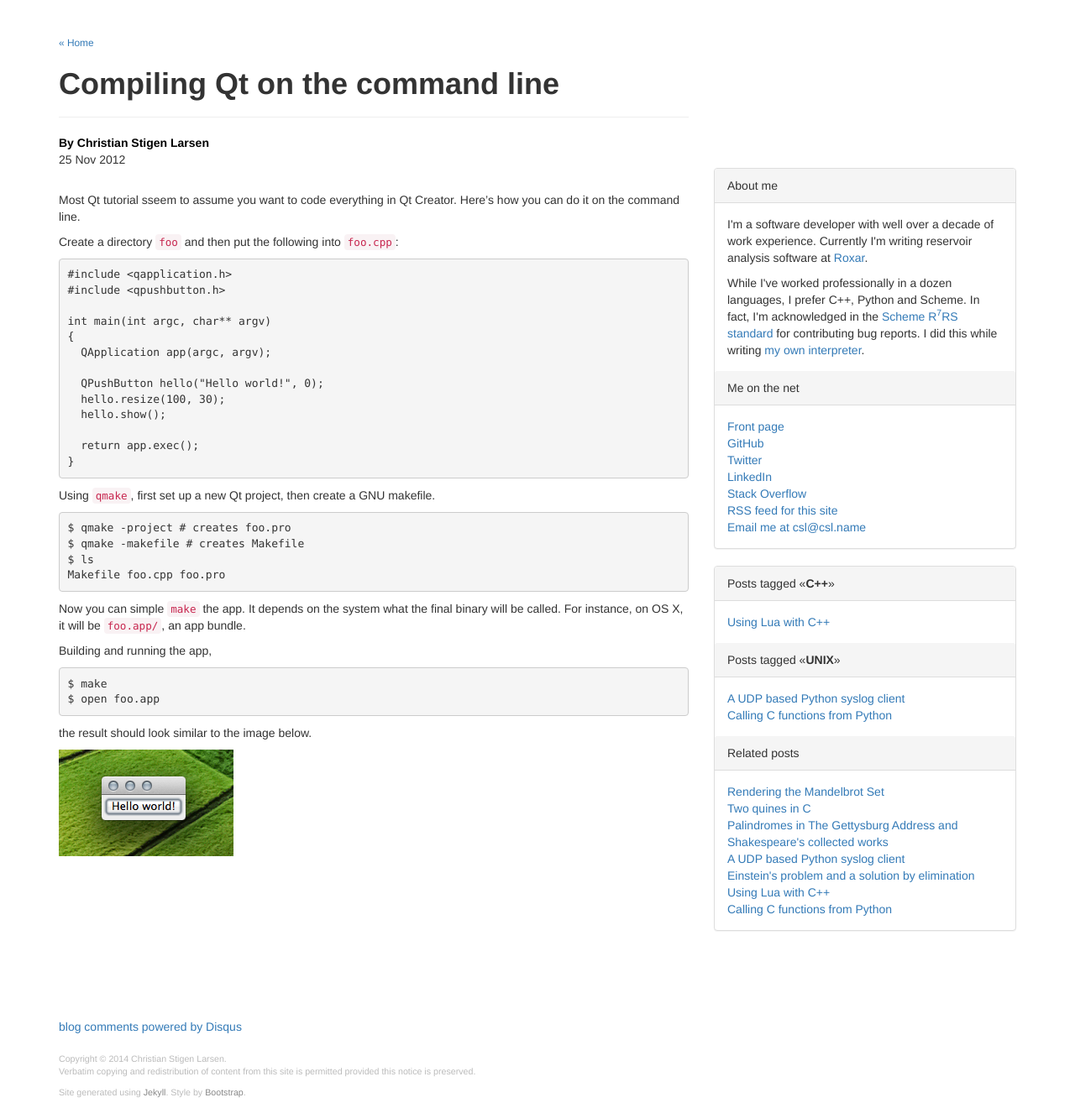
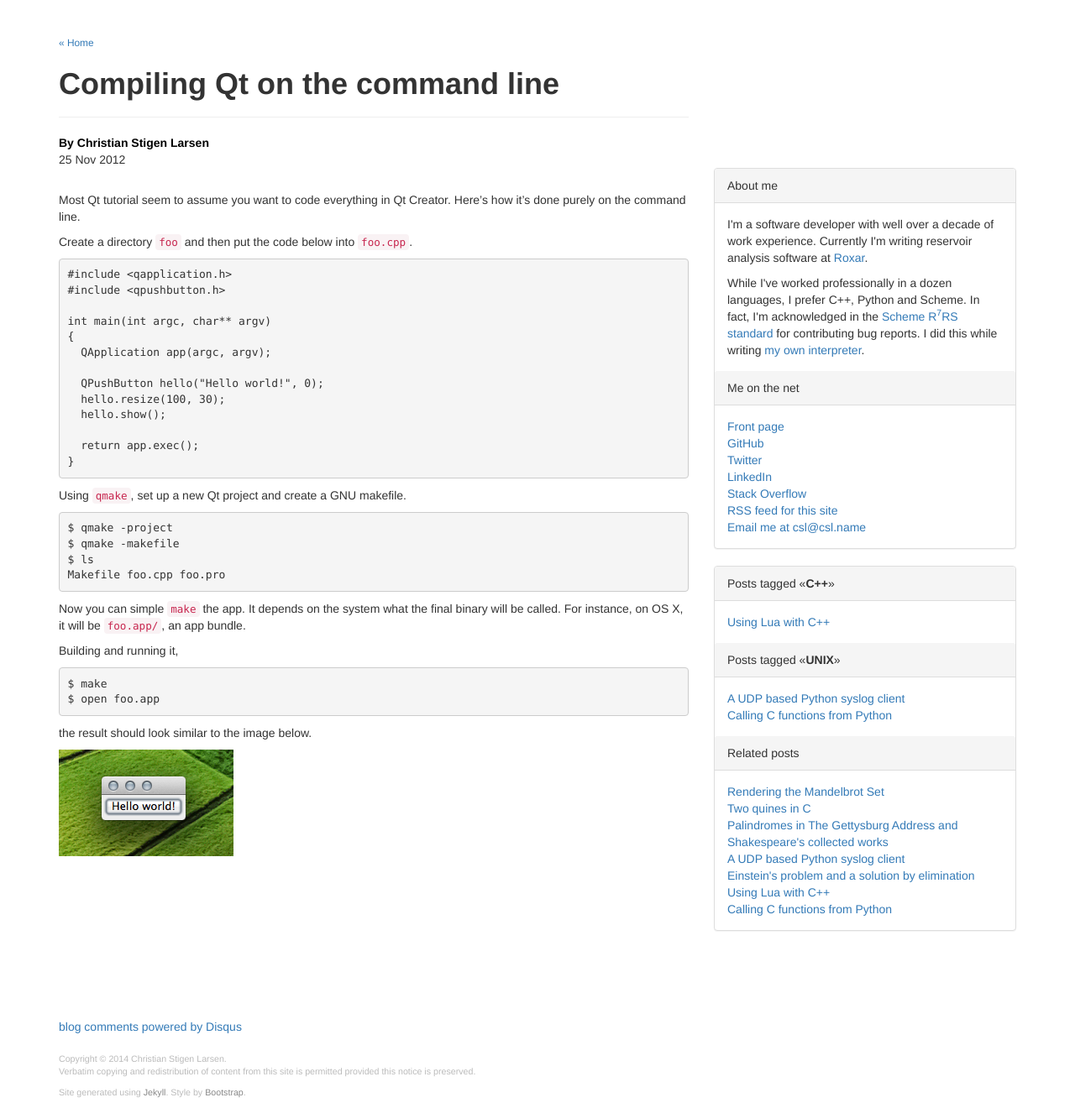
Before and after one commit to cslarsen/csl.name, a Jekyll site: the page built from _posts/2012-11-25-qt-gcc.markdown, in a window 1280 px wide. Shown: the whole page at 84% size. Built offline with Jekyll 4.4.1, drawn with Linux system fonts in a browser that asks for light colours; Markdown is read by kramdown in place of the engine named in the settings; comment, search, counter and statistics services are not loaded.

Commit message:
Qt update

```diff
--- a/_posts/2012-11-25-qt-gcc.markdown
+++ b/_posts/2012-11-25-qt-gcc.markdown
@@ -9,10 +9,10 @@ disqus: true
 tags: Qt C++ gcc UNIX
 ---
 
-Most Qt tutorial sseem to assume you want to code everything in Qt Creator.
-Here's how you can do it on the command line.
+Most Qt tutorial seem to assume you want to code everything in Qt Creator.
+Here's how it's done purely on the command line.
 
-Create a directory `foo` and then put the following into `foo.cpp`:
+Create a directory `foo` and then put the code below into `foo.cpp`.
 
 {% highlight C++ %}
 #include <qapplication.h>
@@ -30,10 +30,10 @@ int main(int argc, char** argv)
 }
 {% endhighlight %}
 
-Using `qmake`, first set up a new Qt project, then create a GNU makefile.
+Using `qmake`, set up a new Qt project and create a GNU makefile.
 
-    $ qmake -project # creates foo.pro
-    $ qmake -makefile # creates Makefile
+    $ qmake -project
+    $ qmake -makefile
     $ ls
     Makefile foo.cpp foo.pro
 
@@ -41,7 +41,7 @@ Now you can simple `make` the app.  It depends on the system what the final
 binary will be called.  For instance, on OS X, it will be `foo.app/`, an app
 bundle.
 
-Building and running the app,
+Building and running it,
 
     $ make
     $ open foo.app
```
